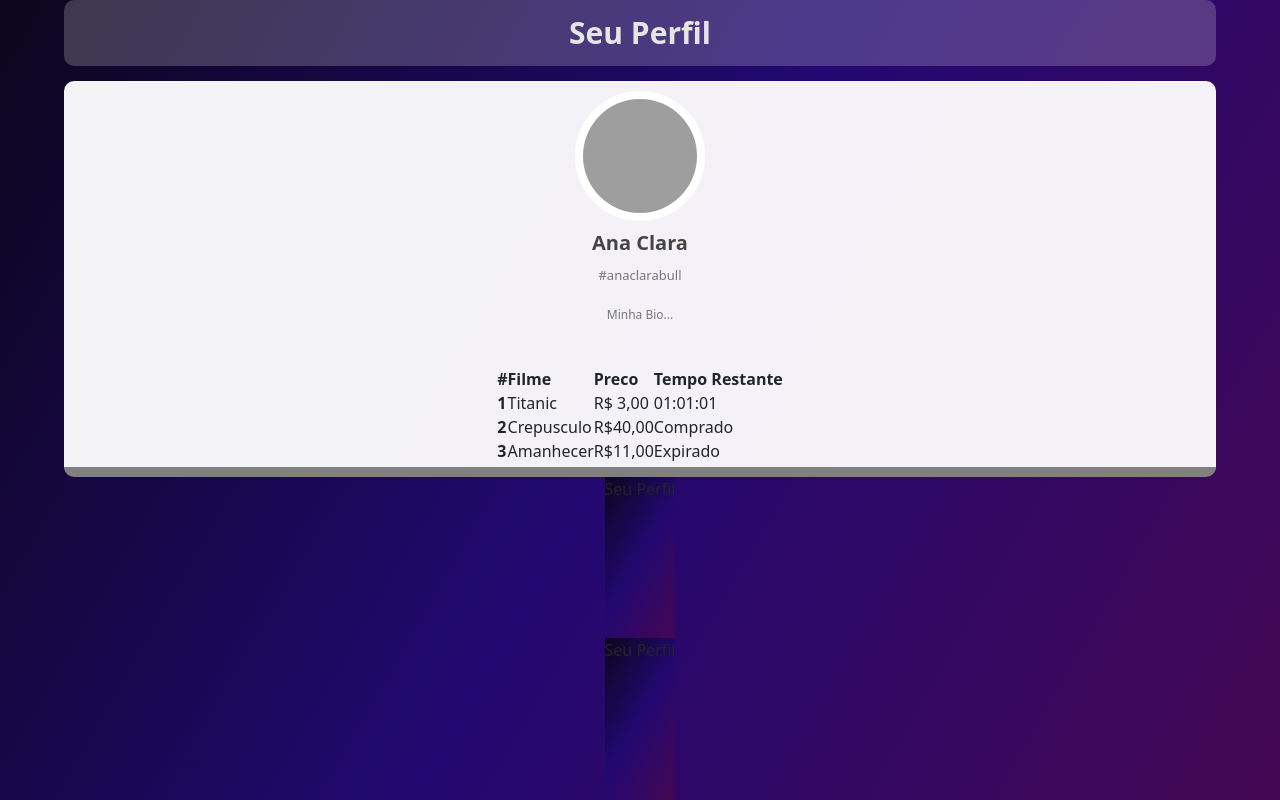
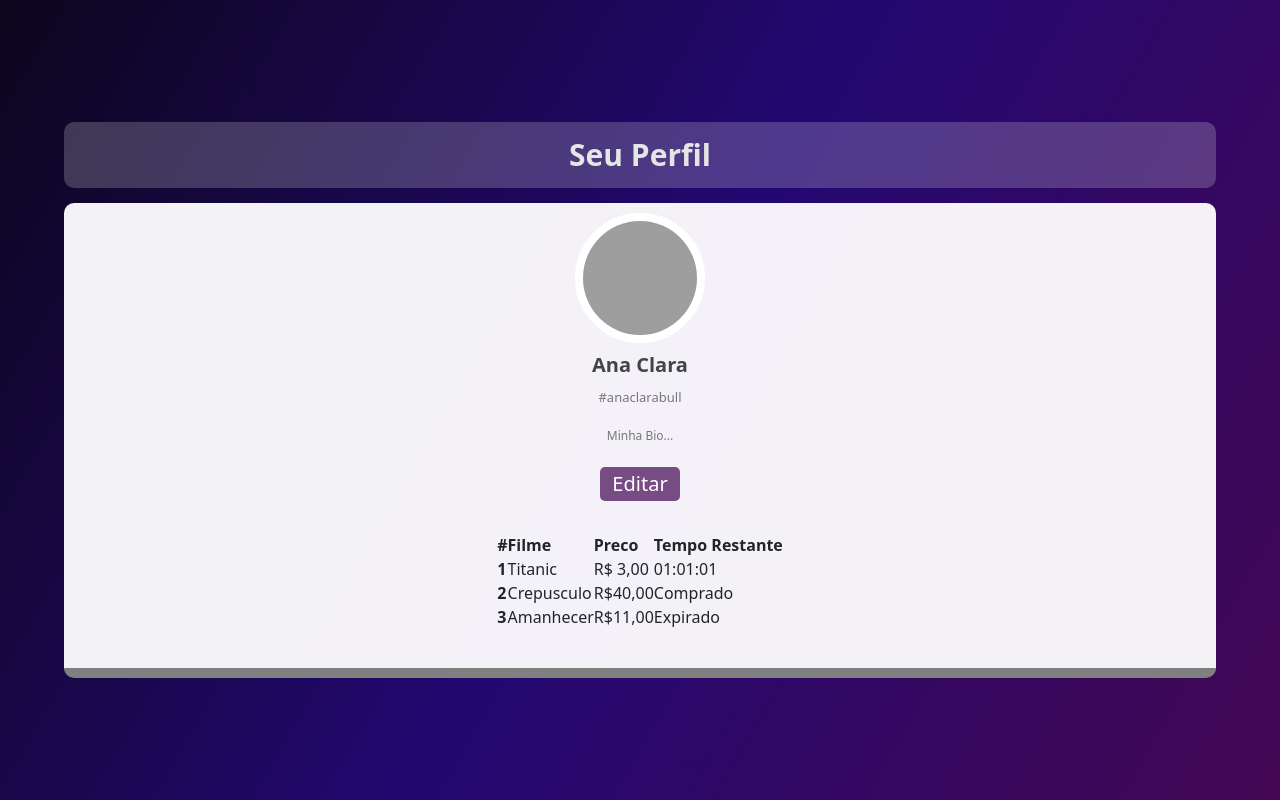
Before and after one commit to viniciusrschiffler/ProjetoFinalReact, a React (Create React App) app: page / in a window 1280 px wide. Built offline with nearby package versions, Linux system fonts and the light colour scheme; grey boxes are pictures that could not be loaded.

Commit message:
botao e pag

```diff
--- a/src/Routes.js
+++ b/src/Routes.js
@@ -7,16 +7,12 @@ import {
 } from 'react-router-dom';
 
 import Home from './pages/home';
-import Main from '../src/pages/Main';
-import Editar from '../src/pages/Editar';
 
 
 const Routes = () => (
     <BRouter>
         <Switch>
             <Route path="/" exact component={ Home } />
-            <Route path="/" exact component={ Main } />
-            <Route path="/editar" exact component={ Editar } />
         </Switch>
     </BRouter>
 );
--- a/src/components/container/styles.js
+++ b/src/components/container/styles.js
@@ -4,7 +4,6 @@ export const Container = styled.main`
     width: 100%;
     height: 100vh;
     background-image: linear-gradient(120deg, #0C061D, #230871, #440753);
-
     display: flex;
     align-items: center;
     justify-content: center;
--- /dev/null
+++ b/src/components/edit/index.jsx
@@ -0,0 +1,22 @@
+import React from 'react';
+import { useHistory } from 'react-router-dom';
+
+import{
+    Container,
+    EditInfo
+} from './styles.js'
+
+const Edit = props => {
+    const history = useHistory();
+    const handleOnClick = route => history.push(route);
+
+    return (
+    <Container>
+        <EditInfo onClick={() => handleOnClick('/editar')}>
+            <h1>Editar</h1>
+        </EditInfo>
+    </Container>
+);
+}
+
+export default Edit;
--- /dev/null
+++ b/src/components/edit/styles.js
@@ -0,0 +1,40 @@
+import styled from 'styled-components';
+
+export const Container = styled.div`
+    width: 100%;
+    height: 80px;
+    padding: 0 16 px;
+    display: flex;
+    align-items: center;
+    flex-direction: column;
+    position: relative;
+    bottom: 25%;
+`
+
+export const EditInfo = styled.div`
+    width: 80px;
+    height: 40px;
+    display: flex;
+    align-items: center;
+    flex-direction: column;
+
+    h1{
+        font-size: 20px;
+        width: 80px;
+        height: 40px;
+        text-align: center;
+        color: #fff;
+        background: rgb(68, 7, 83,.70);
+        border-radius: 5px;
+        padding: 5px;
+    }
+
+    &:hover {
+        width: 80px;
+        height: 34px;
+        text-align: center;
+        cursor: pointer;
+        background: rgb(68, 7, 83);
+        border-radius: 5px;
+    }
+`
--- a/src/components/table/styles.js
+++ b/src/components/table/styles.js
@@ -6,9 +6,12 @@ export const TableBoots = styled.section`
         align-items: center;
         flex-direction: column;
         padding: 10px;
+        position: relative;
+        top: 10%;
     `
-export const Info = styled.section`
+export const Info = styled.td`
         height: 100px;
         align-items: center;
         flex-direction: column;
+
     `
--- a/src/pages/Editar/index.js
+++ /dev/null
@@ -1,15 +0,0 @@
-import React from 'react';
-
-import {
-    EditarPerfil,
-    EditarInfo,
-
-} from './styles';
-
-const Editar = () => (
-    <EditarPerfil>
-        <EditarInfo>Seu Perfil</EditarInfo>
-    </EditarPerfil>
-);
-
-export default Editar;
--- a/src/pages/Editar/styles.js
+++ /dev/null
@@ -1,12 +0,0 @@
-import styled from 'styled-components';
-
-export const EditarPerfil = styled.main`
-    background-image: linear-gradient(120deg, #0C061D, #230871, #440753);
-    height: 100vh;
-`
-export const EditarInfo = styled.section`
-        width: 100%
-        height: 100px;
-        align-items: center;
-        flex-direction: column;
-    `
--- a/src/pages/Main/index.js
+++ /dev/null
@@ -1,9 +0,0 @@
-import React from 'react';
-
-function Main (){
-    return (
-        <h1>Pagina inicial</h1>
-    );
-};
-
-export default Main;
--- a/src/pages/home.jsx
+++ b/src/pages/home.jsx
@@ -4,8 +4,7 @@ import UserContainer from '../components/userContainer';
 import UserPicture from '../components/userPicture';
 import UserDetails from '../components/userDetails';
 import Table from '../components/table/index';
-import EditarPerfil from '../pages/Editar';
-import EditarInfo from '../pages/Editar'
+import Edit from '../components/edit'
 
 
 export default function Home() {
@@ -16,9 +15,8 @@ export default function Home() {
                 <UserPicture url="https://avatars.githubusercontent.com/u/89466535?v=4" alternativeText="image" />
                 <UserDetails name="Ana Clara" login="#anaclarabull" bio="Minha Bio..." />
                 <Table />
+                <Edit />
             </UserContainer>
-            <EditarPerfil />
-            <EditarInfo />
         </Container>
 
 
```
